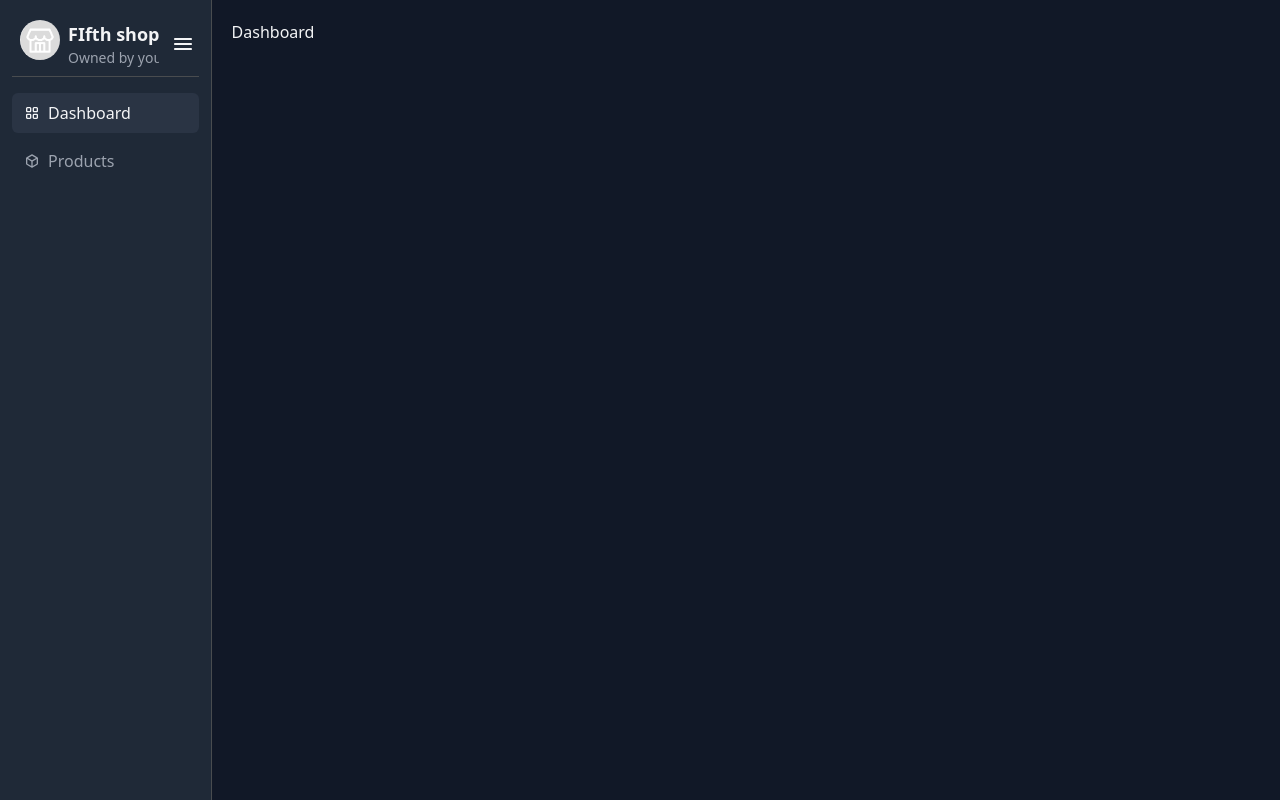
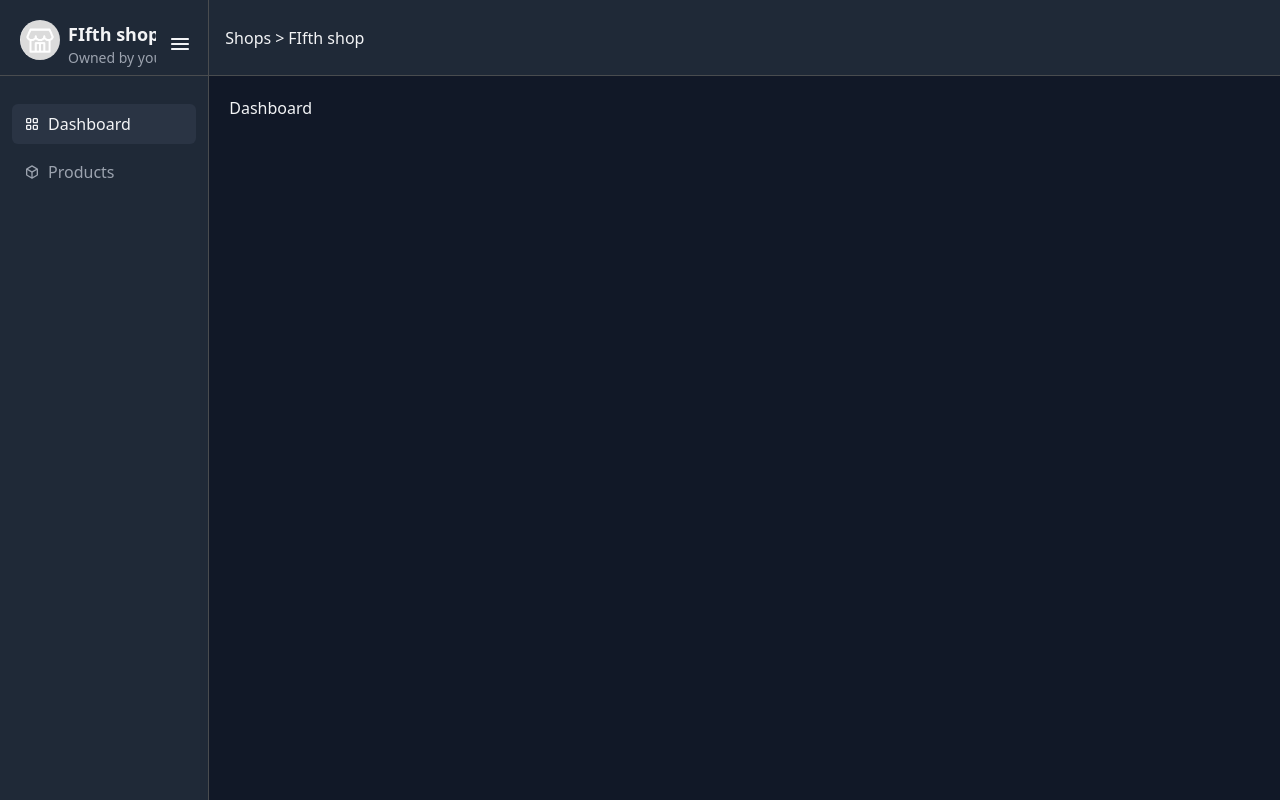
Before and after one commit to Carloo1234/posbackend, a Django app: a page that uses pos/templates/pos/base.html in a window 1280 px wide. Run offline with Django 5.2, Linux system fonts and the light colour scheme; a user stored in the database is signed in; data comes from the database, SQL or seed files in the repository; parts of the project's set-up code (start-up, migrations or seed data) failed here and were passed over.

Commit message:
Added breadcrumbs

```diff
--- a/pos/static/pos/css/output.css
+++ b/pos/static/pos/css/output.css
@@ -16,6 +16,10 @@
     --color-blue-400: oklch(70.7% 0.165 254.624);
     --color-blue-500: oklch(62.3% 0.214 259.815);
     --color-gray-300: oklch(87.2% 0.01 258.338);
+    --color-gray-500: oklch(55.1% 0.027 264.364);
+    --color-gray-600: oklch(44.6% 0.03 256.802);
+    --color-gray-700: oklch(37.3% 0.034 259.733);
+    --color-gray-800: oklch(27.8% 0.033 256.848);
     --color-white: #fff;
     --spacing: 0.25rem;
     --container-4xl: 56rem;
@@ -245,6 +249,9 @@
   .left-4 {
     left: calc(var(--spacing) * 4);
   }
+  .z-10 {
+    z-index: 10;
+  }
   .z-50 {
     z-index: 50;
   }
@@ -280,6 +296,9 @@
   }
   .mt-2 {
     margin-top: calc(var(--spacing) * 2);
+  }
+  .mt-3 {
+    margin-top: calc(var(--spacing) * 3);
   }
   .mt-4 {
     margin-top: calc(var(--spacing) * 4);
@@ -295,6 +314,9 @@
   }
   .ml-1 {
     margin-left: calc(var(--spacing) * 1);
+  }
+  .box-border {
+    box-sizing: border-box;
   }
   .\!hidden {
     display: none !important;
@@ -344,23 +369,50 @@
   .h-16 {
     height: calc(var(--spacing) * 16);
   }
+  .h-18 {
+    height: calc(var(--spacing) * 18);
+  }
   .h-20 {
     height: calc(var(--spacing) * 20);
   }
   .h-28 {
     height: calc(var(--spacing) * 28);
   }
+  .h-36 {
+    height: calc(var(--spacing) * 36);
+  }
   .h-96 {
     height: calc(var(--spacing) * 96);
   }
+  .h-\[64PX\] {
+    height: 64PX;
+  }
+  .h-\[64pc\] {
+    height: 64pc;
+  }
   .h-\[64px\] {
     height: 64px;
+  }
+  .h-\[68px\] {
+    height: 68px;
+  }
+  .h-\[72px\] {
+    height: 72px;
+  }
+  .h-\[74px\] {
+    height: 74px;
+  }
+  .h-\[76px\] {
+    height: 76px;
   }
   .h-dvh {
     height: 100dvh;
   }
   .h-full {
     height: 100%;
+  }
+  .w-4 {
+    width: calc(var(--spacing) * 4);
   }
   .w-6 {
     width: calc(var(--spacing) * 6);
@@ -832,6 +899,27 @@
     &:hover {
       @media (hover: hover) {
         background-color: var(--color-red-600);
+      }
+    }
+  }
+  .hover\:text-gray-700 {
+    &:hover {
+      @media (hover: hover) {
+        color: var(--color-gray-700);
+      }
+    }
+  }
+  .hover\:text-gray-800 {
+    &:hover {
+      @media (hover: hover) {
+        color: var(--color-gray-800);
+      }
+    }
+  }
+  .hover\:text-primary {
+    &:hover {
+      @media (hover: hover) {
+        color: var(--color-primary);
       }
     }
   }
--- a/pos/templates/pos/base.html
+++ b/pos/templates/pos/base.html
@@ -10,7 +10,7 @@
     {% block head %}
     {% endblock %}
 </head>
-<body class="font-inter bg-background">
+<body class="font-inter bg-background box-border">
     {% block body %}
     {% endblock %}
 </body>
--- /dev/null
+++ b/pos/templates/pos/shop/breadcrumbs.html
@@ -0,0 +1,30 @@
+<div class="flex items-center gap-2 justify-start text-text">
+
+  {# back button — links to the previous breadcrumb #}
+  {% if breadcrumbs|length > 2 %}
+    {% with prev=breadcrumbs|slice:":-1"|last %}
+      {% if prev.url %}
+        <a href="{{ prev.url }}"
+           class="flex items-center gap-1 text-sm text-text hover:text-primary bg-hover p-2 rounded-md shadow-md">
+          <svg xmlns="http://www.w3.org/2000/svg" class="w-4 h-4" fill="none" viewBox="0 0 24 24" stroke="currentColor">
+            <path stroke-linecap="round" stroke-linejoin="round" stroke-width="2" d="M15 19l-7-7 7-7" />
+          </svg>
+        </a>
+      {% endif %}
+    {% endwith %}
+  {% endif %}
+
+  {# breadcrumb nav — loops through all breadcrumbs #}
+  <nav class="text-text flex items-center gap-1">
+    {% for crumb in breadcrumbs %}
+      {% if crumb.url %}
+        <a href="{{ crumb.url }}" class="hover:text-primary">{{ crumb.name }}</a>
+      {% else %}
+        <span class="text-secondary-text font-medium">{{ crumb.name }}</span>
+      {% endif %}
+      {% if not forloop.last %}
+        <span>></span>
+      {% endif %}
+    {% endfor %}
+  </nav>
+</div>
--- a/pos/templates/pos/shop/product_details.html
+++ b/pos/templates/pos/shop/product_details.html
@@ -5,7 +5,11 @@
     <script src="{% static 'pos/js/sidebar.js' %}" defer></script>
 {% endblock %}
 {% block content %}
+
+
 <div class="text-text flex flex-col p-10 h-full gap-4">
+
+
     <div class="flex flex-col md:flex-row items-start gap-4">
         <!-- Image -->
         <div class="shrink-0">
--- a/pos/templates/pos/shop/shop_base.html
+++ b/pos/templates/pos/shop/shop_base.html
@@ -6,10 +6,17 @@
 {% block body %}
     <div class="flex h-dvh">
         {% include 'pos/shop/sidebar.html' %}
-        <main class="p-5 w-full overflow-y-auto">
-            {% block content %}
-                <span class="text-text">No content</span>
-            {% endblock %}
+        <main class="w-full overflow-y-auto">
+            <header class="h-[76px] flex items-center px-4 border-b border-b-border bg-surface sticky top-0 z-10">
+                {% block header %}
+                    {% include "pos/shop/breadcrumbs.html" %}
+                {% endblock %}
+            </header>
+            <div class="p-5">
+                {% block content %}
+                    <span class="text-text">No content</span>
+                {% endblock %}
+            </div>
         </main>
     </div>
 {% endblock %}
--- a/pos/templates/pos/shop/sidebar.html
+++ b/pos/templates/pos/shop/sidebar.html
@@ -1,8 +1,8 @@
 {% load static %}
 {% load permissions_extras %}
-<div id="sidebar" class="bg-surface h-dvh w-[250px] p-3 transition-all duration-300 border-r border-r-border sticky top-0">
+<div id="sidebar" class="bg-surface h-dvh w-[250px] transition-all duration-300 border-r border-r-border sticky top-0 ">
     <!-- Sidebar Header -->
-    <div id="sidebar-header" class="mb-4 border-b border-b-border flex w-full justify-between items-center">
+    <div id="sidebar-header" class="mb-4 border-b mt-3 p-3 border-b-border flex w-full justify-between items-center h-16">
         <div id="shop-details" class="flex gap-2 p-2 rounded-md overflow-hidden">
             <img src="{{ shop.get_logo_url }}" class="rounded-full h-10" alt="">
             <div class="flex flex-col justify-center overflow-hidden text-nowrap">
@@ -25,7 +25,7 @@
         </div>
     </div>
 
-    <ul class="mt-2 flex flex-col gap-2">
+    <ul class="mt-2 flex flex-col gap-2 p-3">
         <!-- DASHBOARD -->
         {% if isOwner or shop_manager|has_permission:"can_view_dashboard" %}
         <li>
--- a/pos/views.py
+++ b/pos/views.py
@@ -1,6 +1,7 @@
 from django.shortcuts import render, redirect, get_object_or_404
 from django.contrib import messages
 from django.http import HttpResponse, Http404, FileResponse
+from django.urls import reverse
 from django.core.exceptions import PermissionDenied
 from django.views.decorators.http import require_http_methods
 from django.contrib.auth.views import LoginView, LogoutView
@@ -173,6 +174,11 @@
 class ShopAccessMixin(LoginRequiredMixin):
     required_perms = []
     active_page = None
+    breadcrumbs = []
+
+    def get_breadcrumbs(self):
+        return [{"name": "Shops", "url": reverse("home")},
+                {"name": self.shop.name, "url": reverse("dashboard", args=[self.shop.slug])}]
 
     def dispatch(self, request, *args, **kwargs):
         slug = self.kwargs.get("slug")
@@ -208,7 +214,8 @@
             'shop': self.shop,
             'isOwner': self.isOwner,
             'shop_manager': self.shop_manager,
-            'active_page': self.active_page
+            'active_page': self.active_page,
+            'breadcrumbs': self.get_breadcrumbs()
         })
         return context
 
@@ -241,6 +248,11 @@
     def get_queryset(self):
         return Product.objects.filter(shop=self.shop)
 
+    def get_breadcrumbs(self):
+        base = super().get_breadcrumbs()
+        base.extend([{"name": "Products", "url": None}])
+        return base
+
 class ProductDetailView(ShopAccessMixin, DetailView):
     template_name = "pos/shop/product_details.html"
     active_page = "products"
@@ -248,11 +260,18 @@
     model = Product
     context_object_name = "product"
 
+    def get_breadcrumbs(self):
+        base = super().get_breadcrumbs()
+        base.extend([{"name": "Products", "url": reverse('products', args=[self.shop.slug])},
+                     {"name": self.product.name, "url": None}])
+        return base
+
     def get_queryset(self):
         return Product.objects.filter(shop=self.shop)
 
     def get_object(self, queryset=None):
-        product = super().get_object(queryset)
+        self.product = super().get_object(queryset)
+        product = self.product
 
         # Normalize discount
         product.discount_percentage = Decimal(product.discount_percentage).normalize()
```
Also changed, not shown: other parts of pos/static/pos/css/output.css (+30 -3 lines), pos/templates/pos/shop/products.html (+4 -3 lines).
